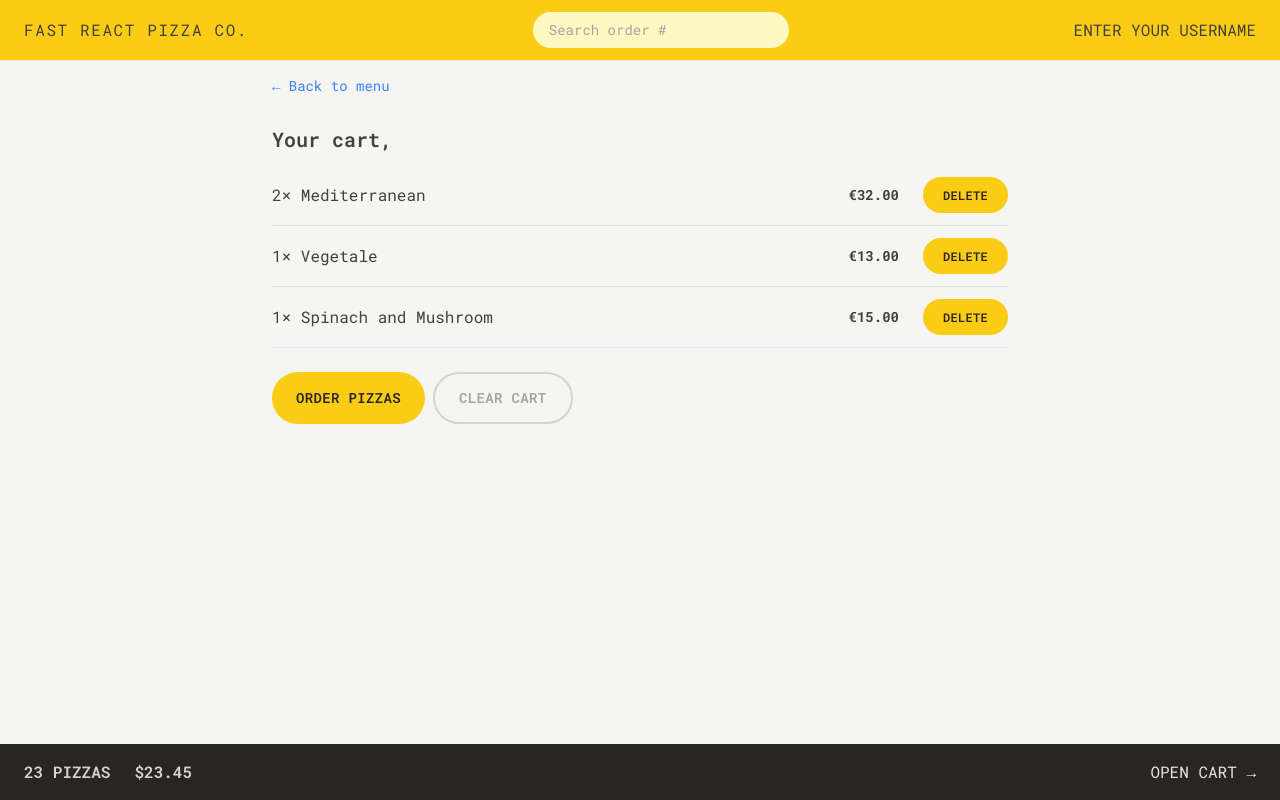
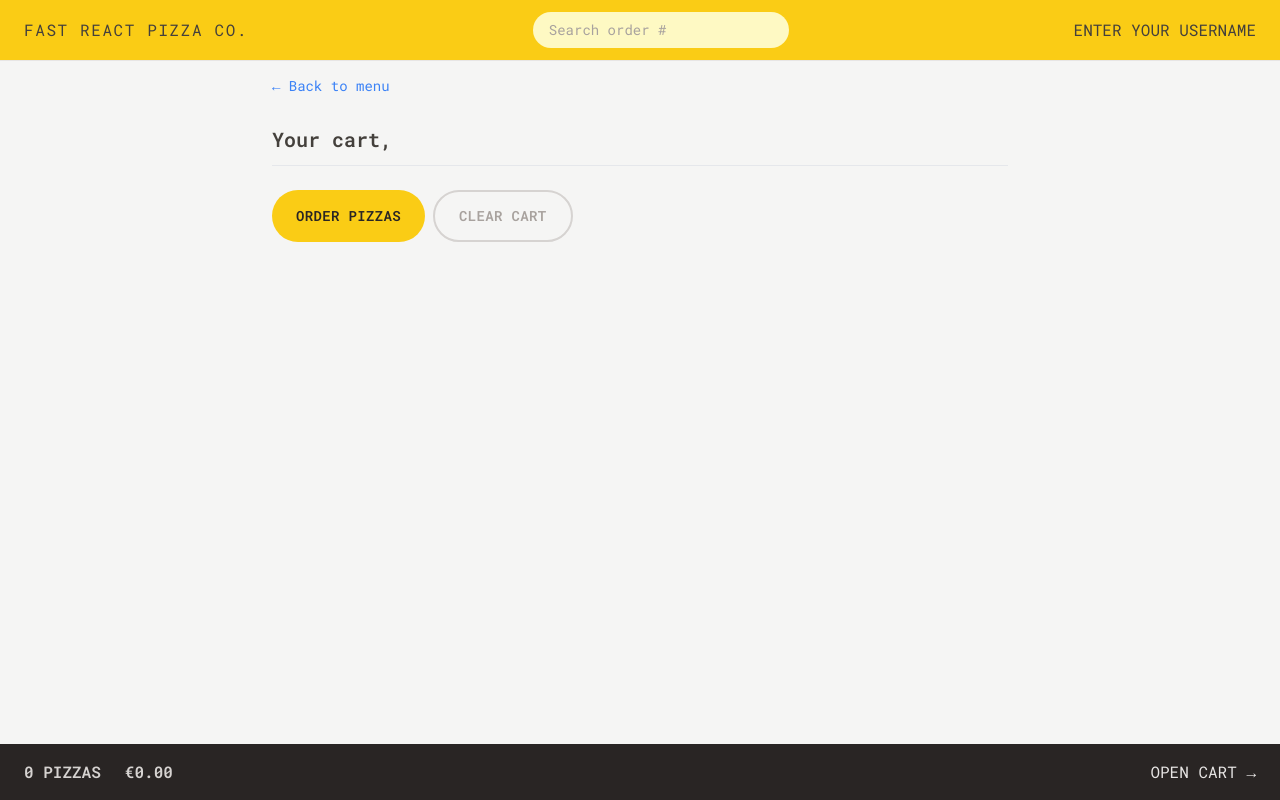
Before and after one commit to marksteward08/fast-react-pizza-co-w-redux, a React (Vite) app: page /cart in a window 1280 px wide. Built offline with nearby package versions, Linux system fonts and the light colour scheme; the HTML template or start-up script is replaced by a standard one.

Commit message:
Refactor cart management to use Redux state and enhance MenuItem functionality

```diff
--- a/src/features/cart/Cart.jsx
+++ b/src/features/cart/Cart.jsx
@@ -3,6 +3,7 @@ import LinkButton from '../../ui/LinkButton';
 import Button from '../../ui/Button';
 import CartItem from './CartItem';
 import { useSelector } from 'react-redux';
+import { getCart } from './cartSlice';
 
 const fakeCart = [
   {
@@ -30,7 +31,7 @@ const fakeCart = [
 
 function Cart() {
   const username = useSelector((state) => state.user.username);
-  const cart = fakeCart;
+  const cart = useSelector(getCart);
 
   return (
     <div className="px-4 py-3">
--- a/src/features/cart/CartOverview.jsx
+++ b/src/features/cart/CartOverview.jsx
@@ -1,11 +1,17 @@
 import { Link } from 'react-router-dom';
+import { useSelector } from 'react-redux';
+import { formatCurrency } from '../../utils/helpers';
+import { getCart, getTotalCartItems, getTotalPrice } from './cartSlice';
 
 function CartOverview() {
+  const totalCartItems = useSelector(getTotalCartItems);
+
+  const totalPrice = useSelector(getTotalPrice);
   return (
     <div className="flex items-center justify-between bg-stone-800 px-4 py-4 text-sm uppercase text-stone-200 sm:px-6 md:text-base">
       <p className="space-x-4 font-semibold text-stone-300 sm:space-x-6">
-        <span>23 pizzas</span>
-        <span>$23.45</span>
+        <span>{totalCartItems} pizzas</span>
+        <span>{formatCurrency(totalPrice)}</span>
       </p>
       <Link to="/cart">Open cart &rarr;</Link>
     </div>
--- a/src/features/cart/cartSlice.js
+++ b/src/features/cart/cartSlice.js
@@ -1,16 +1,10 @@
 import { createSlice } from '@reduxjs/toolkit';
 
 const initialState = {
-  cart: [
-    {
-      pizzaId: 12,
-      name: 'Mediterranean',
-      quantity: 2,
-      unitPrice: 16,
-      totalPrice: 32,
-    },
-  ],
+  cart: [],
 };
+
+console.log(initialState);
 
 const cartSlice = createSlice({
   name: 'cart',
@@ -54,4 +48,12 @@ export const {
   clearCart,
 } = cartSlice.actions;
 
+export const getCart = (state) => state.cart.cart;
+
+export const getTotalCartItems = (state) =>
+  getCart(state).reduce((sum, item) => sum + item.quantity, 0);
+
+export const getTotalPrice = (state) =>
+  getCart(state).reduce((sum, item) => sum + item.totalPrice, 0);
+
 export default cartSlice.reducer;
--- a/src/features/menu/MenuItem.jsx
+++ b/src/features/menu/MenuItem.jsx
@@ -1,8 +1,24 @@
 import Button from '../../ui/Button';
 import { formatCurrency } from '../../utils/helpers';
+import { useDispatch } from 'react-redux';
+import { addItem } from '../cart/cartSlice';
 
 function MenuItem({ pizza }) {
   const { id, name, unitPrice, ingredients, soldOut, imageUrl } = pizza;
+  const dispatch = useDispatch();
+
+  function handleAddToCart() {
+    console.log(id);
+    dispatch(
+      addItem({
+        pizzaId: id,
+        name,
+        quantity: 1,
+        unitPrice,
+        totalPrice: unitPrice * 1,
+      })
+    );
+  }
 
   return (
     <li className="flex gap-4 py-2">
@@ -25,7 +41,11 @@ function MenuItem({ pizza }) {
             </p>
           )}
 
-          <Button type="small">Add to cart</Button>
+          {!soldOut && (
+            <Button onClick={handleAddToCart} type="small">
+              Add to cart
+            </Button>
+          )}
         </div>
       </div>
     </li>
--- a/src/ui/Button.jsx
+++ b/src/ui/Button.jsx
@@ -1,6 +1,6 @@
 import { Link } from 'react-router-dom';
 
-function Button({ children, disabled, to, type }) {
+function Button({ children, disabled, to, type, onClick }) {
   const base =
     'inline-block text-sm rounded-full bg-yellow-400 font-semibold uppercase tracking-wide text-stone-800 transition-colors duration-300 hover:bg-yellow-300 focus:bg-yellow-300 focus:outline-none focus:ring focus:ring-yellow-300 focus:ring-offset-2 disabled:cursor-not-allowed';
 
@@ -18,6 +18,13 @@ function Button({ children, disabled, to, type }) {
       </Link>
     );
 
+  if (onClick)
+    return (
+      <button disabled={disabled} className={styles[type]} onClick={onClick}>
+        {children}
+      </button>
+    );
+
   return (
     <button disabled={disabled} className={styles[type]}>
       {children}
```
